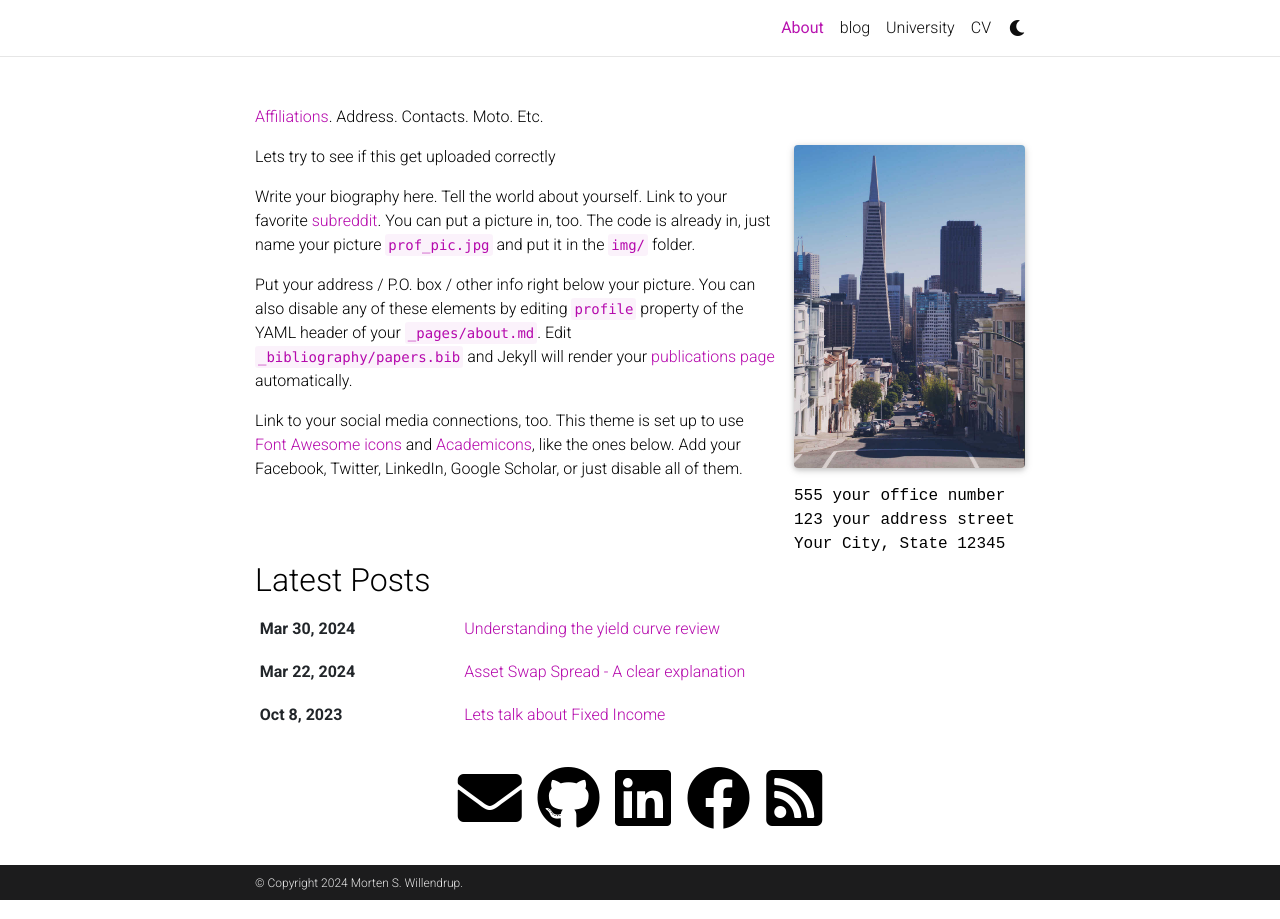
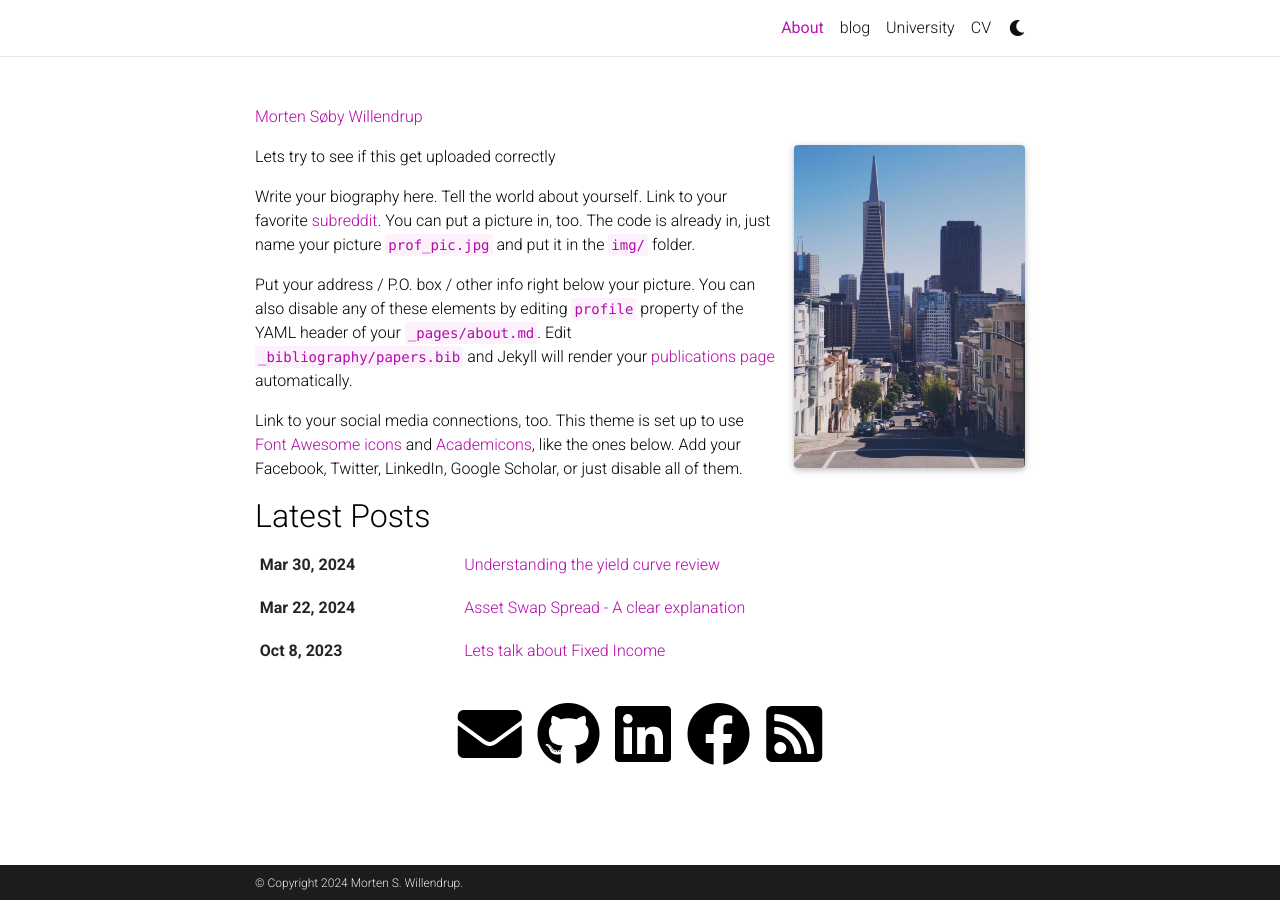
Before and after one commit to MortenWillendrup/MortenWIllendrup.github.io, a Jekyll site: the page built from _pages/about.md, in a window 1280 px wide. Built offline with Jekyll 4.4.1, drawn with Linux system fonts in a browser that asks for light colours; full-size pictures stand in for the smaller copies a plugin makes; comment, search, counter and statistics services are not loaded; a style sheet for code colours, icons or effects is not loaded.

Commit message:
Push it 23

```diff
--- a/_pages/about.md
+++ b/_pages/about.md
@@ -2,16 +2,12 @@
 layout: about
 title: About
 permalink: /
-subtitle: <a href='#'>Affiliations</a>. Address. Contacts. Moto. Etc.
+subtitle: <a href='cv'>Morten Søby Willendrup</a>
 
 profile:
   align: right
   image: 11.jpg
   image_circular: false # crops the image to make it circular
-  address: >
-    <p>555 your office number</p>
-    <p>123 your address street</p>
-    <p>Your City, State 12345</p>
 
 news: true  # includes a list of news items
 latest_posts: true  # includes a list of the newest posts
```
Also changed, not shown: _news/announcement_4.md (added, +8 -0 lines).
